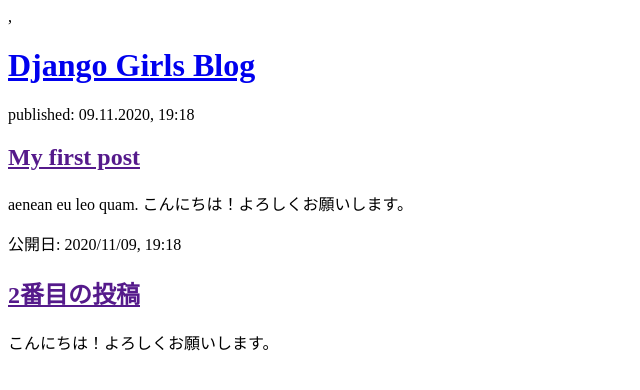
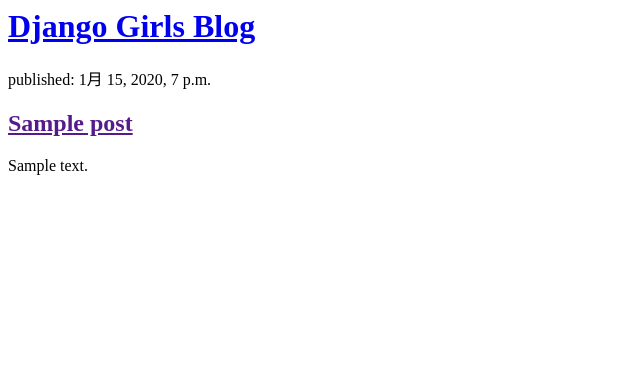
Before and after one commit to kskokd0120/my-first-blog, a Django app: page / in a window 1280 px wide. Shown: the top 390 px of the page, without its empty margins (0-640 px from the left). Run offline with Django 3.2, Linux system fonts and the light colour scheme; tables that the repository leaves empty hold one stand-in row (values such as "Sample post").

Commit message:
Modified templates to display posts from database.

```diff
--- a/blog/templates/blog/post_list.html
+++ b/blog/templates/blog/post_list.html
@@ -1,22 +1,18 @@
 <html>
 	<head>
-		,<title>ola's blog</title>
+		<title>ola's blog</title>
 	</head>
 	<body>
 		<div>
 			<h1><a href="/">Django Girls Blog</a></h1>
 		</div>
 
-		<div>
-			<p>published: 09.11.2020, 19:18</p>
-			<h2><a href="">My first post</a></h2>
-			<p>aenean eu leo quam. こんにちは！よろしくお願いします。</p>
-		</div>
+		{% for post in posts %}
+			<div>
+				<p>published: {{ post.published_date }}</p>
+				<h2><a href="">{{ post.title }}</a></h2>
+				<p>{{ post.text|linebreaksbr }}</p>
+		{% endfor %}
 
-		<div>
-			<p>公開日: 2020/11/09, 19:18</p>
-			<h2><a href="">2番目の投稿</a></h2>
-			<p>こんにちは！よろしくお願いします。</p>
-		</div>
 	</body>
 </html>
--- a/blog/views.py
+++ b/blog/views.py
@@ -1,6 +1,9 @@
 from django.shortcuts import render
+from django.utils import timezone
+from .models import Post
 
 # Create your views here.
 
 def post_list(request):
-    return render(request, 'blog/post_list.html', {})
+    posts = Post.objects.filter(published_date__lte=timezone.now()).order_by('published_date')
+    return render(request, 'blog/post_list.html', {'posts': posts})
```
